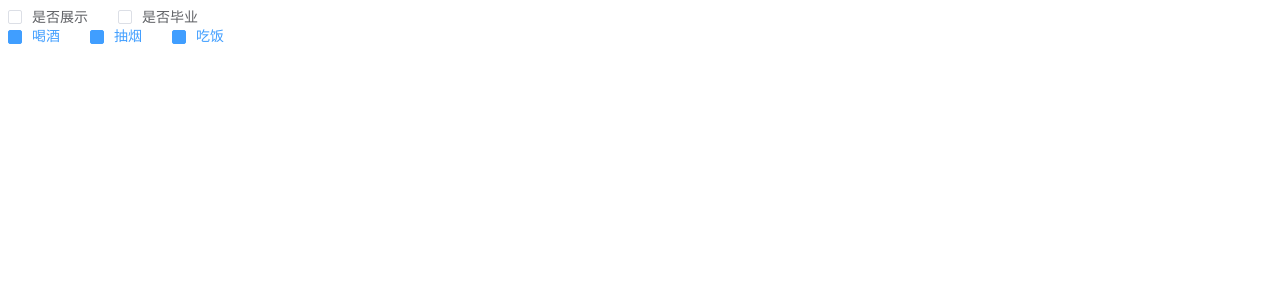
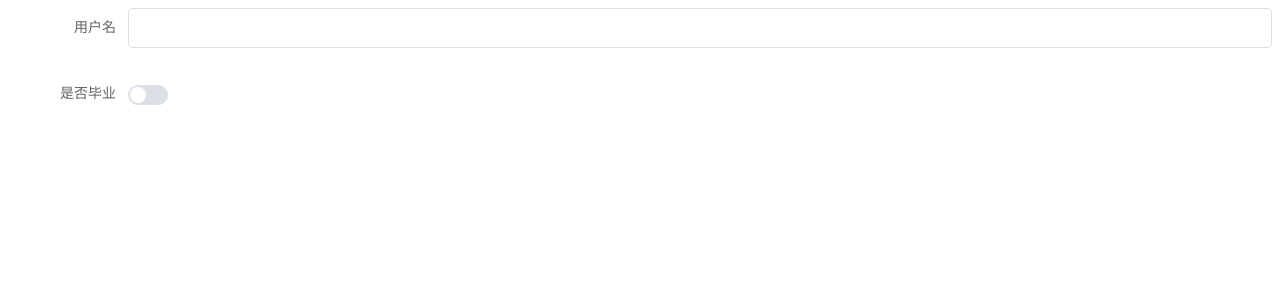
Before and after one commit to GreatGhost/dg-ui, a Vue app: page / in a window 1280 px wide. Shown: the top 300 px of the page. Built offline with nearby package versions, Linux system fonts and the light colour scheme; a small style sheet from the web is missing.

Commit message:
form、form-item定义

```diff
--- a/src/App.vue
+++ b/src/App.vue
@@ -1,6 +1,6 @@
 <template>
   <div id="app">
-    <CheckboxDemo></CheckboxDemo>
+    <FormDemo></FormDemo>
   </div>
 </template>
 
@@ -12,6 +12,7 @@ import InputDemo from "./examples/input";
 import SwitchDemo from "./examples/switch";
 import RadioDemo from "./examples/radio";
 import CheckboxDemo from "./examples/checkbox";
+import FormDemo from "./examples/form";
 export default {
   name: "App",
   data() {
@@ -28,7 +29,8 @@ export default {
     InputDemo,
     SwitchDemo,
     RadioDemo,
-    CheckboxDemo
+    CheckboxDemo,
+    FormDemo
   },
   methods: {
     login(e) {
--- /dev/null
+++ b/src/components/form-item.vue
@@ -0,0 +1,47 @@
+<template>
+  <div class="one-form-item">
+    <label
+      class="one-form-item_label"
+      :style="{ width: this.Form.labelWidth }"
+      >{{ label }}</label
+    >
+    <div class="one-form-item_content">
+      <slot></slot>
+    </div>
+  </div>
+</template>
+
+<script>
+export default {
+  name: "DgFormItem",
+  props: {
+    label: {
+      type: String,
+      default: ""
+    }
+  },
+  inject: ["Form"]
+};
+</script>
+
+<style lang="scss" scoped>
+.one-form-item {
+  margin-bottom: 25px;
+  .one-form-item_label {
+    text-align: right;
+    vertical-align: middle;
+    float: left;
+    font-size: 14px;
+    color: #606266;
+    line-height: 40px;
+    padding: 0 12px 0 0;
+    box-sizing: border-box;
+  }
+  .one-form-item_content {
+    line-height: 40px;
+    position: relative;
+    font-size: 14px;
+    overflow: hidden;
+  }
+}
+</style>
--- /dev/null
+++ b/src/components/form.vue
@@ -0,0 +1,26 @@
+<template>
+  <div class="one-form">
+    <slot></slot>
+  </div>
+</template>
+
+<script>
+export default {
+  name: "DgForm",
+  props: {
+    model: {
+      type: Object,
+      require: true
+    },
+    labelWidth: {
+      type: String,
+      default: "80px"
+    }
+  },
+  provide() {
+    return {
+      Form: this
+    };
+  }
+};
+</script>
--- a/src/components/index.js
+++ b/src/components/index.js
@@ -6,6 +6,8 @@ import Radio from "./radio";
 import RadioGroup from "./radio-group";
 import CheckBox from "./checkbox";
 import CheckboxGroup from "./checkbox-group";
+import Form from "./form";
+import FormItem from "./form-item";
 import Vue from "vue";
 
 const components = [
@@ -16,7 +18,9 @@ const components = [
   Radio,
   RadioGroup,
   CheckBox,
-  CheckboxGroup
+  CheckboxGroup,
+  Form,
+  FormItem
 ];
 
 components.forEach(component => {
--- a/src/components/swtich.vue
+++ b/src/components/swtich.vue
@@ -12,7 +12,7 @@
     </span>
 
     <!-- input -->
-    <input type="checkbox"  :name="name" ref="input">
+    <input type="checkbox" class="one-switch_input" :name="name" ref="input" />
   </div>
 </template>
 
@@ -40,7 +40,7 @@ export default {
   },
   mounted() {
     this.setColor();
-    this.$refs.input.checked=this.value;
+    this.$refs.input.checked = this.value;
   },
   methods: {
     handleClick() {
@@ -49,7 +49,7 @@ export default {
       // 这里调用$nextTick
       this.$nextTick(() => {
         this.setColor();
-        this.$refs.input.checked=this.value;
+        this.$refs.input.checked = this.value;
       });
     },
     setColor() {
@@ -96,12 +96,12 @@ export default {
       background-color: #fff;
     }
   }
-  .one-switch_input{
+  .one-switch_input {
     position: absolute;
     width: 0;
     height: 0;
     opacity: 0;
-    margin:0;
+    margin: 0;
   }
 }
 
--- /dev/null
+++ b/src/examples/form.vue
@@ -0,0 +1,25 @@
+<template>
+  <div>
+    <dg-form :model="model" labelWidth="120px">
+      <dg-form-item label="用户名">
+        <dg-input v-model="model.username" clearable></dg-input>
+      </dg-form-item>
+      <dg-form-item label="是否毕业">
+        <dg-switch v-model="model.isPass"></dg-switch>
+      </dg-form-item>
+    </dg-form>
+  </div>
+</template>
+
+<script>
+export default {
+  data() {
+    return {
+      model: {
+        username: "",
+        isPass: false
+      }
+    };
+  }
+};
+</script>
```
Also changed, not shown: src/components/input.vue (+32 -27 lines). Lines whose indentation alone changed are shown as unchanged.
